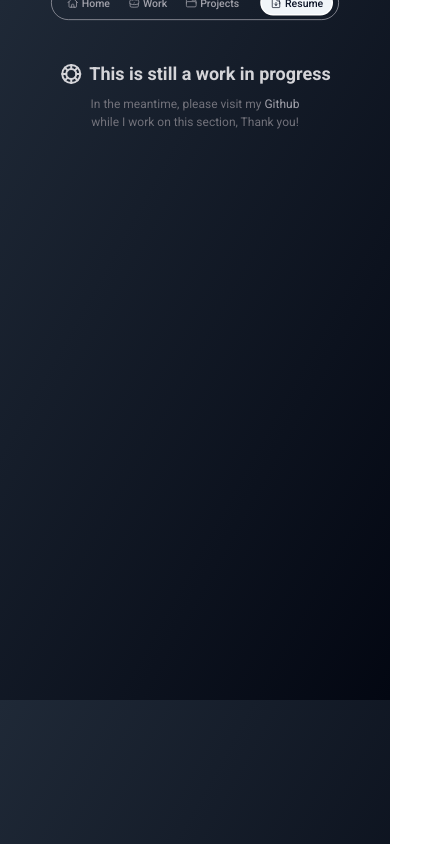
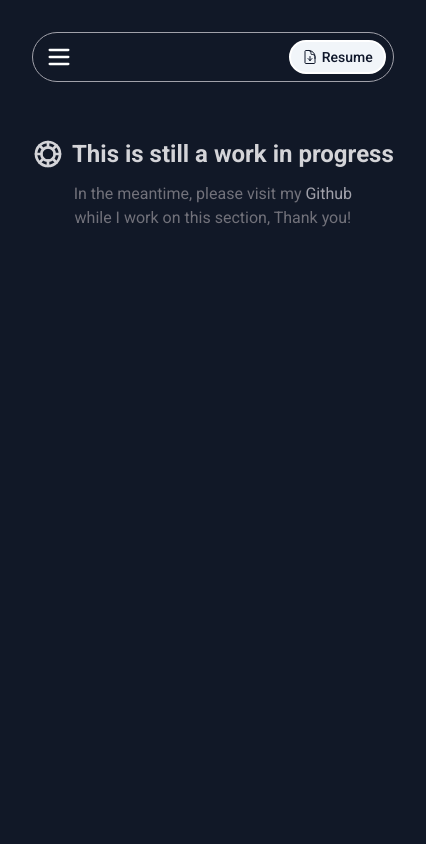
Before and after one commit to Paololalap/next-portfolio, a Next.js app: page /projects in a window 390 px wide. Shown: the whole page, 426 px wide, since content can reach past the window. Built offline with nearby package versions, Linux system fonts and the light colour scheme.

Commit message:
Polished

```diff
--- a/app/layout.jsx
+++ b/app/layout.jsx
@@ -21,7 +21,7 @@ export default function RootLayout({ children }) {
     <html lang="en">
       <body
         className={cn(
-          "mx-auto min-h-screen max-w-sm scale-75 -mt-36 bg-gradient-to-br from-gray-800 to-gray-950 pt-8 sm:max-w-md md:max-w-xl sm:scale-100 sm:mt-0",
+          "mx-auto min-h-screen w-fit bg-gray-900 p-8 sm:max-w-lg sm:bg-gradient-to-br sm:from-gray-800 sm:to-gray-950 sm:pt-8 md:max-w-xl",
           roboto.className,
         )}
       >
--- a/app/projects/loading.jsx
+++ /dev/null
@@ -1,13 +0,0 @@
-import { Skeleton } from "@/components/ui/skeleton";
-
-export default function LoadingPage() {
-  return (
-    <div>
-      <div className="mt-14 flex flex-col justify-between space-y-4">
-        <Skeleton className="mx-auto h-6 w-full rounded-full sm:h-8 md:w-11/12" />
-        <Skeleton className="mx-auto h-4 w-4/5 rounded-full sm:h-5 sm:w-3/4 md:w-2/3" />
-        <Skeleton className="mx-auto h-4 w-4/5 rounded-full sm:h-5 sm:w-3/4 md:w-2/3" />
-      </div>
-    </div>
-  );
-}
--- a/app/projects/page.jsx
+++ b/app/projects/page.jsx
@@ -32,11 +32,11 @@ export default function ProjectsPage() {
           <path d="M5.636 5.636l2.828 2.828" />
           <path d="M15.536 15.536l2.828 2.828" />
         </svg>
-        <div className="text-2xl font-semibold text-zinc-300 sm:text-3xl md:text-4xl">
+        <div className="whitespace-nowrap text-2xl font-semibold text-zinc-300 sm:text-3xl">
           This is still a work in progress
         </div>
       </div>
-      <p className="mx-auto mt-3 w-4/5 text-zinc-500 sm:text-lg md:w-2/3 md:text-xl">
+      <p className="mx-auto mt-3 w-4/5 text-zinc-500 sm:text-lg md:w-2/3">
         In the meantime, please visit my{" "}
         <Link
           target="_blank"
--- a/app/work/loading.jsx
+++ /dev/null
@@ -1,13 +0,0 @@
-import { Skeleton } from "@/components/ui/skeleton";
-
-export default function LoadingPage() {
-  return (
-    <div>
-      <div className="mt-14 flex flex-col justify-between space-y-4">
-        <Skeleton className="mx-auto h-6 w-full rounded-full sm:h-8 md:w-11/12" />
-        <Skeleton className="mx-auto h-4 w-4/5 rounded-full sm:h-5 sm:w-3/4 md:w-2/3" />
-        <Skeleton className="mx-auto h-4 w-4/5 rounded-full sm:h-5 sm:w-3/4 md:w-2/3" />
-      </div>
-    </div>
-  );
-}
--- a/app/work/page.jsx
+++ b/app/work/page.jsx
@@ -32,11 +32,11 @@ export default function WorkPage() {
           <path d="M5.636 5.636l2.828 2.828" />
           <path d="M15.536 15.536l2.828 2.828" />
         </svg>
-        <div className="text-2xl font-semibold text-zinc-300 sm:text-3xl md:text-4xl">
+        <div className="text-2xl font-semibold text-zinc-300 sm:text-3xl whitespace-nowrap">
           This is still a work in progress
         </div>
       </div>
-      <p className="mx-auto mt-3 w-4/5 text-zinc-500 sm:text-lg md:w-2/3 md:text-xl">
+      <p className="mx-auto mt-3 w-4/5 text-zinc-500 sm:text-lg md:w-2/3">
         In the meantime, please visit my{" "}
         <Link
           target="_blank"
--- a/components/Footer.jsx
+++ b/components/Footer.jsx
@@ -60,7 +60,7 @@ export default function Footer() {
   }, [hasCopiedText, copyToClipboard]);
 
   return (
-    <div className="mb-20 mt-10 w-max text-lg text-zinc-400">
+    <div className="mb-20 mt-10 text-lg text-zinc-400">
       If you want to get in touch, feel free to{" "}
       <button
         className="group relative underline transition-all hover:text-white disabled:no-underline disabled:hover:text-zinc-400 "
@@ -68,7 +68,7 @@ export default function Footer() {
         onClick={() => copyToClipboard(email)}
       >
         email me.
-        <span className="invisible absolute -top-2 left-1/2 z-20 flex -translate-x-1/2 -translate-y-full items-center gap-x-1 whitespace-nowrap rounded-[4px] bg-black px-2 py-1 text-sm text-white opacity-0 transition-opacity delay-700 group-hover:visible group-hover:opacity-80">
+        <span className="invisible absolute -top-2 left-1/2 z-20 hidden -translate-x-1/2 -translate-y-full items-center gap-x-1 whitespace-nowrap rounded-[4px] bg-black px-2 py-1 text-sm text-white opacity-0 transition-opacity delay-700 group-hover:visible group-hover:opacity-80 sm:flex">
           {hasCopiedText ? (
             <>
               <CheckIcon />
--- a/components/Header.jsx
+++ b/components/Header.jsx
@@ -6,9 +6,13 @@ import { useState } from "react";
 
 export default function Header() {
   const [hoveredButton, setHoveredButton] = useState("");
+  const [showMenu, setShowMenu] = useState(true);
+
   return (
-    <header className="container mx-auto flex flex-row items-center justify-between rounded-full border border-zinc-400 px-2 py-1">
-      <nav className="group relative flex h-9 items-center justify-center text-base">
+    <>
+      <header className="flex items-center justify-between rounded-full border border-zinc-400 px-2 py-1 sm:flex-row">
+        {/* For Desktop */}
+        <nav className="group relative hidden h-9 items-center justify-center text-base sm:flex">
           {/* Home */}
           <Link href={"/"} tabIndex={"-1"}>
             <Button
@@ -67,6 +71,7 @@ export default function Header() {
               </span>
             </Button>
           </Link>
+
           {/* Projects */}
           <Link href={"/projects"} tabIndex={"-1"}>
             <Button
@@ -98,9 +103,35 @@ export default function Header() {
           </Link>
           <HoverLine activeButton={hoveredButton} />
         </nav>
+
+        {/* Menu Icon */}
+        <Button
+          className="bg-transparent p-0 hover:bg-transparent"
+          onClick={() => setShowMenu(!showMenu)}
+        >
+          <svg
+            xmlns="http://www.w3.org/2000/svg"
+            width="24"
+            height="24"
+            viewBox="0 0 24 24"
+            fill="none"
+            stroke="currentColor"
+            strokeWidth="2"
+            strokeLinecap="round"
+            strokeLinejoin="round"
+            className="ml-1 size-7 text-white sm:hidden"
+          >
+            <path stroke="none" d="M0 0h24v24H0z" fill="none" />
+            <path d="M4 6l16 0" />
+            <path d="M4 12l16 0" />
+            <path d="M4 18l16 0" />
+          </svg>
+        </Button>
+
+        {/* Resume Button */}
         <Link
           href={
-          "https://drive.google.com/file/d/1tEGakF-_ktwqaPbj6P1NAPC1KcoWf42t/view?usp=sharing"
+            "https://drive.google.com/file/d/1fTNcxsEKYmU1vpNaa8NocsxBGXverF_G/view?usp=sharing"
           }
           tabIndex={"-1"}
           target="_blank"
@@ -108,7 +139,7 @@ export default function Header() {
           <Button
             variant="secondary"
             size="sm"
-          className="group h-8 rounded-full outline outline-2 -outline-offset-1 outline-white transition-all hover:bg-inherit hover:text-white hover:outline hover:outline-2 hover:outline-white"
+            className="group h-8 rounded-full outline outline-2 -outline-offset-1 outline-white transition-all hover:bg-[#f1f5f9] sm:hover:bg-inherit sm:hover:text-white sm:hover:outline sm:hover:outline-2 sm:hover:outline-white"
           >
             <svg
               dataslot="icon"
@@ -126,9 +157,60 @@ export default function Header() {
                 d="M19.5 14.25v-2.625a3.375 3.375 0 0 0-3.375-3.375h-1.5A1.125 1.125 0 0 1 13.5 7.125v-1.5a3.375 3.375 0 0 0-3.375-3.375H8.25m.75 12 3 3m0 0 3-3m-3 3v-6m-1.5-9H5.625c-.621 0-1.125.504-1.125 1.125v17.25c0 .621.504 1.125 1.125 1.125h12.75c.621 0 1.125-.504 1.125-1.125V11.25a9 9 0 0 0-9-9Z"
               />
             </svg>
-          Resume <span className="hidden md:block"> (PDF)</span>
+            Resume
           </Button>
         </Link>
       </header>
+      <header>
+        {/* Open Menu Mobile */}
+        {showMenu || (
+          <>
+            {/* X Icon */}
+            <svg
+              xmlns="http://www.w3.org/2000/svg"
+              width="24"
+              height="24"
+              viewBox="0 0 24 24"
+              fill="none"
+              stroke="currentColor"
+              strokeWidth="2"
+              strokeLinecap="round"
+              strokeLinejoin="round"
+              className="fixed left-0 top-0 z-20 ml-10 mt-10 size-9 cursor-pointer text-white sm:hidden"
+              onClick={() => setShowMenu((prev) => !prev)}
+            >
+              <path stroke="none" d="M0 0h24v24H0z" fill="none" />
+              <path d="M18 6l-12 12" />
+              <path d="M6 6l12 12" />
+            </svg>
+            <nav className="fixed left-1/2 top-1/2 z-10 grid min-h-screen w-screen -translate-x-1/2 -translate-y-1/2 place-items-center bg-gradient-to-br from-gray-800 to-gray-950 text-center text-lg text-zinc-400 sm:hidden">
+              <ul className="space-y-3">
+                <li>
+                  <Link href={"/"} onClick={() => setShowMenu((prev) => !prev)}>
+                    Home
+                  </Link>
+                </li>
+                <li>
+                  <Link
+                    href={"/work"}
+                    onClick={() => setShowMenu((prev) => !prev)}
+                  >
+                    Work
+                  </Link>
+                </li>
+                <li>
+                  <Link
+                    href={"/projects"}
+                    onClick={() => setShowMenu((prev) => !prev)}
+                  >
+                    Projects
+                  </Link>
+                </li>
+              </ul>
+            </nav>
+          </>
+        )}
+      </header>
+    </>
   );
 }
--- a/components/TypeWriter.jsx
+++ b/components/TypeWriter.jsx
@@ -29,7 +29,9 @@ const Typewriter = ({ texts }) => {
 
   return (
     <span
-      className={displayText ? "text-[18px] text-gray-400" : "text-transparent"}
+      className={
+        displayText ? "line-clamp-1	text-[18px] text-gray-400" : "text-transparent"
+      }
     >
       {displayText ? displayText : "|"}
     </span>
--- a/tailwind.config.js
+++ b/tailwind.config.js
@@ -2,20 +2,13 @@
 module.exports = {
   darkMode: ["class"],
   content: [
-    './pages/**/*.{js,jsx}',
-    './components/**/*.{js,jsx}',
-    './app/**/*.{js,jsx}',
-    './src/**/*.{js,jsx}',
+    "./pages/**/*.{js,jsx}",
+    "./components/**/*.{js,jsx}",
+    "./app/**/*.{js,jsx}",
+    "./src/**/*.{js,jsx}",
   ],
   prefix: "",
   theme: {
-    container: {
-      center: true,
-      padding: "2rem",
-      screens: {
-        "2xl": "1400px",
-      },
-    },
     extend: {
       keyframes: {
         "accordion-down": {
@@ -26,6 +19,10 @@ module.exports = {
           from: { height: "var(--radix-accordion-content-height)" },
           to: { height: "0" },
         },
+        "lds-ellipsis1": {
+          from: { transform: "scale(0)" },
+          to: {transform: 'scale(1)'},
+        },
       },
       animation: {
         "accordion-down": "accordion-down 0.2s ease-out",
@@ -34,4 +31,4 @@ module.exports = {
     },
   },
   plugins: [require("tailwindcss-animate")],
-}
+};
```
Also changed, not shown: app/loading.jsx (deleted, +0 -28 lines), app/page.jsx (+4 -3 lines), components/HoverLine.jsx (+4 -12 lines). Lines whose indentation alone changed are shown as unchanged.
